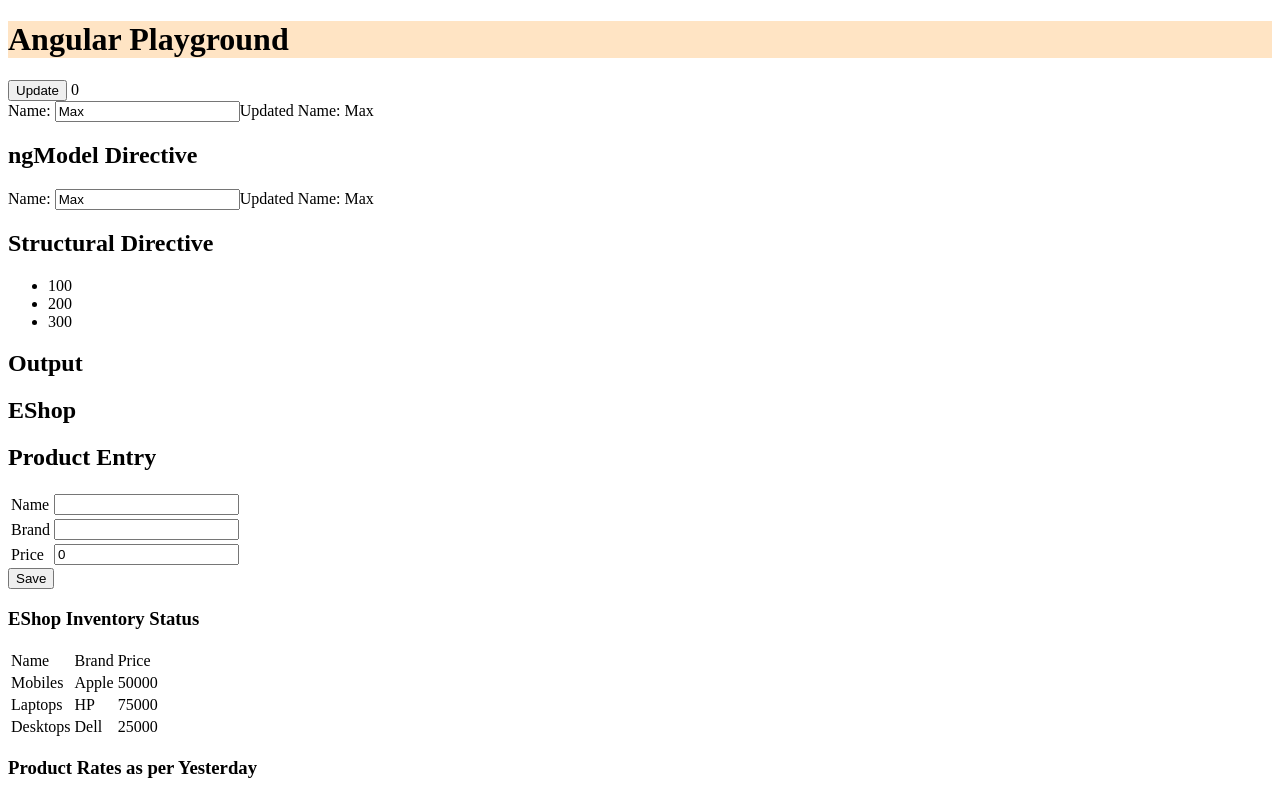
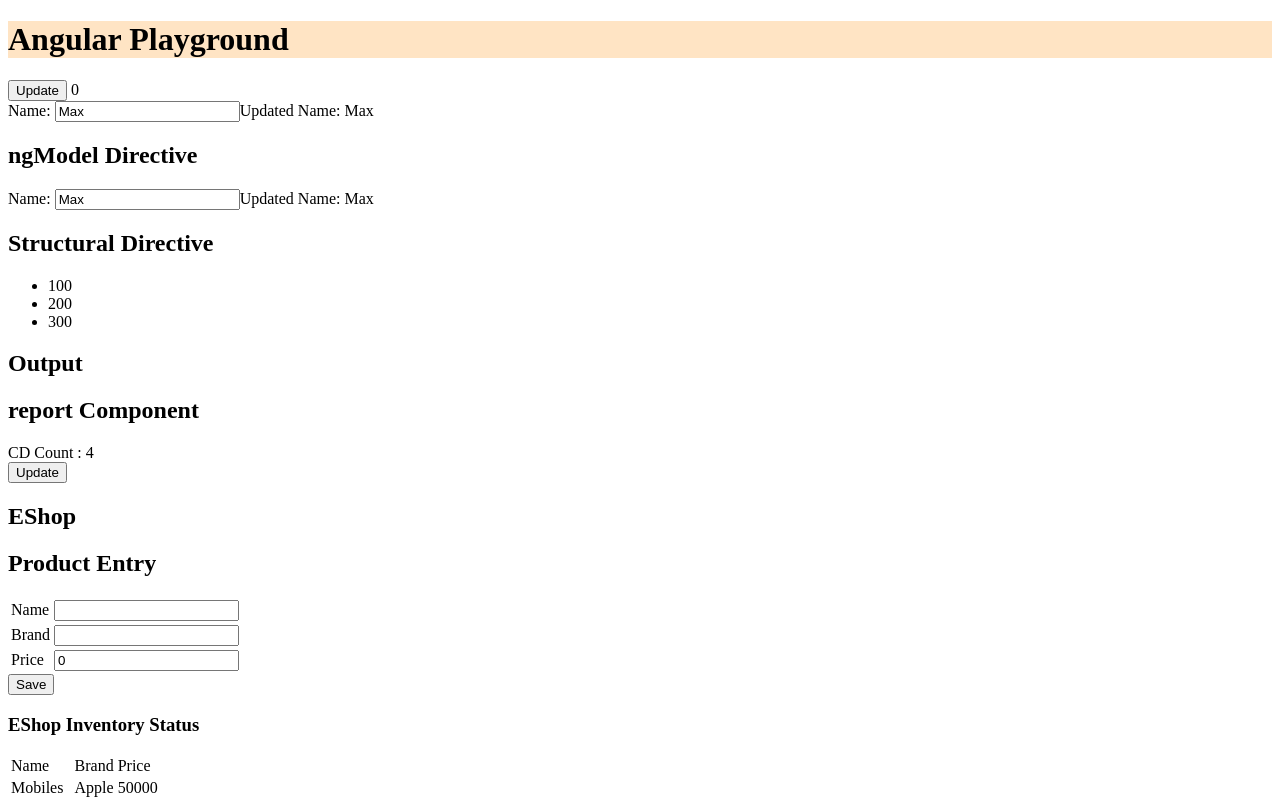
Before and after one commit to vikasjkitawat/MeanStackAngularWebapp, an Angular app in the folder webapp/: page / in a window 1280 px wide. Shown: the top 800 px of the page. Built offline with nearby package versions, Linux system fonts and the light colour scheme.

Commit message:
Report Component - Custom Change Detection

```diff
--- a/webapp/src/app/app.component.html
+++ b/webapp/src/app/app.component.html
@@ -61,4 +61,7 @@
         </li>
     </ul>
 </div>
+
+
+<app-report></app-report>
 <app-eshop></app-eshop>
--- a/webapp/src/app/app.module.ts
+++ b/webapp/src/app/app.module.ts
@@ -6,13 +6,15 @@ import { AppComponent } from './app.component';
 import { EshopComponent } from './components/eshop/eshop.component';
 import { ProductlistComponent } from './components/productlist/productlist.component';
 import { ProductentryComponent } from './components/productentry/productentry.component';
+import { ReportComponent } from './components/report/report.component';
 
 @NgModule({
   declarations: [
     AppComponent,
     EshopComponent,
     ProductlistComponent,
-    ProductentryComponent
+    ProductentryComponent,
+    ReportComponent
   ],
   imports: [
     BrowserModule,
--- /dev/null
+++ b/webapp/src/app/components/report/report.component.html
@@ -0,0 +1,14 @@
+<h2>
+    report Component
+</h2>
+
+<div>
+        {{updateCDCount()}}
+    <span>
+        CD Count : {{cdCount}}
+    </span>
+</div>
+
+<button (click)="handleUpdate()">
+    Update
+</button>
--- /dev/null
+++ b/webapp/src/app/components/report/report.component.ts
@@ -0,0 +1,54 @@
+import { Component, OnInit, ChangeDetectionStrategy, ChangeDetectorRef } from '@angular/core';
+
+@Component({
+  selector: 'app-report',
+  templateUrl: './report.component.html',
+  styleUrls: ['./report.component.css'],
+  changeDetection: ChangeDetectionStrategy.OnPush // add this if we want to skip from Change Detection
+})
+export class ReportComponent implements OnInit
+{
+  cdCount: number;
+
+  // constructor()
+  // {
+  //   this.cdCount = 1;
+  //   setInterval(
+  //     ()=>
+  //     {
+  //       this.updateCDCount();
+  //       console.log(this.cdCount)
+  //     },
+  //     3000 // 3 seconds
+  //     );
+  // }
+
+  constructor(private _ChangeDetectorRef : ChangeDetectorRef)
+  {
+    this.cdCount = 1;
+    setInterval(
+      ()=>
+      {
+        this.updateCDCount();
+        console.log(this.cdCount);
+        this._ChangeDetectorRef.detectChanges();
+      },
+      3000 // 3 seconds
+      );
+  }
+
+  ngOnInit()
+  {
+  }
+
+  updateCDCount()
+  {
+    this.cdCount++;
+  }
+
+  handleUpdate()
+  {
+    this.updateCDCount();
+  }
+
+}
```
Also changed, not shown: webapp/src/app/components/eshop/eshop.component.html (line endings or trailing spaces), webapp/src/app/components/report/report.component.css (added), 1 other file (tests, documents, lock files or other folders).
